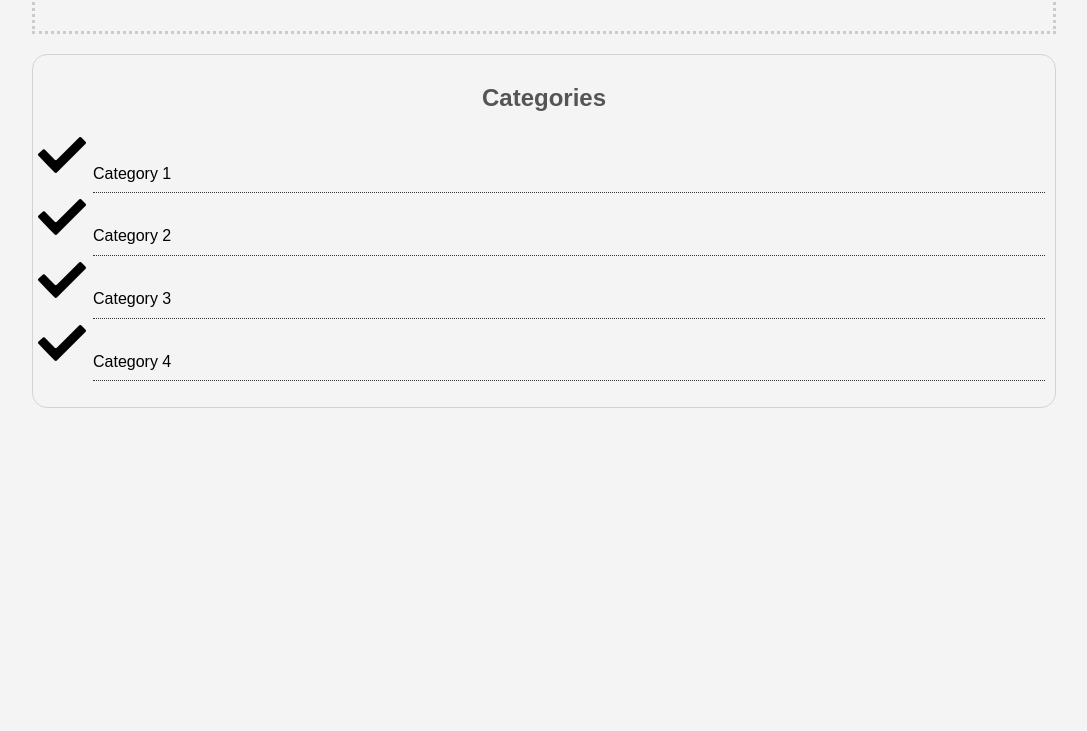
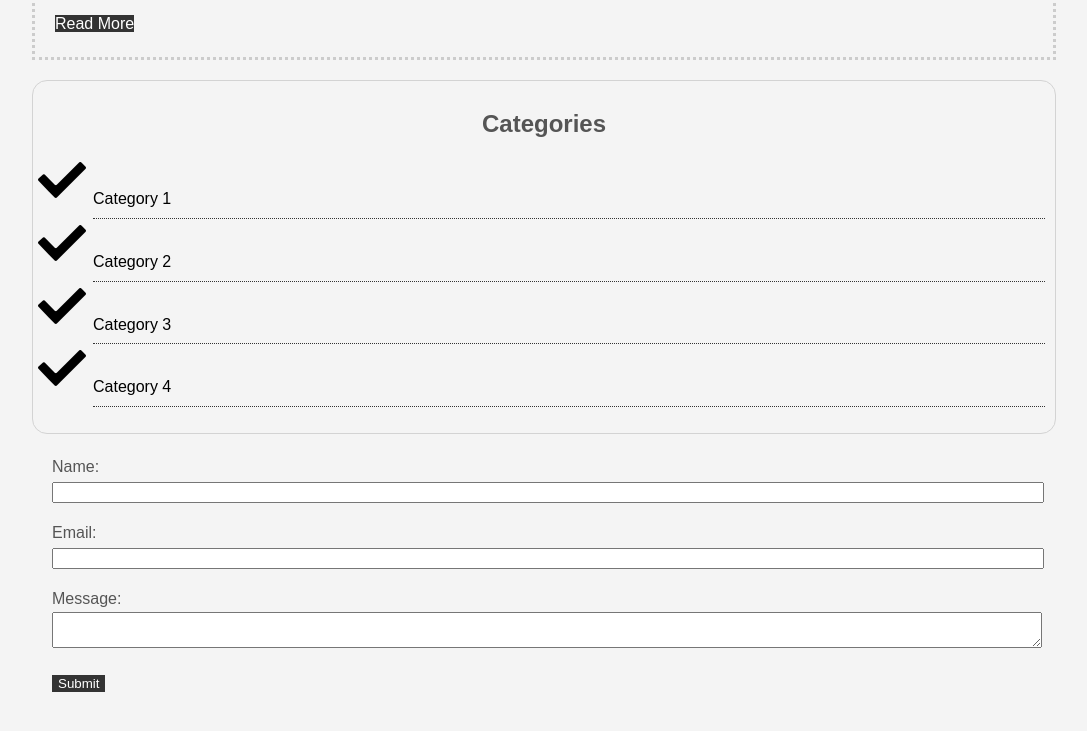
Before and after one commit to Commandorabu/html1-codesandbox, a website: page html1/css/csscheatsheet/index.html in a window 1280 px wide. Shown: the part 353-1084 px from the top of the page, without its empty margins (96-1183 px from the left). Before the commit the page ends 800 px from the top, so only its background shows below. Drawn offline with Linux system fonts and the light colour scheme.

Commit message:
modified:   html1/css/csscheatsheet/css/style.css 	modified:   html1/css/csscheatsheet/index.html

```diff
--- a/html1/css/csscheatsheet/css/style.css
+++ b/html1/css/csscheatsheet/css/style.css
@@ -31,12 +31,19 @@ a:active{
 }
 
 a:visited{
-    color: black;
+
 }
 
 .container{
     width: 80%;
     margin: auto;
+}
+
+.button{
+    background-color: #333;
+    color: #fff;
+    padding: 10px, 15px;
+    border: none;
 }
 
 .box-1{
@@ -102,3 +109,20 @@ a:visited{
     border-bottom: dotted 1px #333;
     list-style-image: url('../images/check.png');
 }
+
+.my-form{
+    padding: 20px;
+}
+
+.my-form .form-group{
+    padding-bottom: 15px;
+}
+
+.my-form label{
+    display: block;
+}
+
+.my-form input[type='text'], .my-form textarea{
+    padding: 8 px;
+    width: 100%;
+}
--- a/html1/css/csscheatsheet/index.html
+++ b/html1/css/csscheatsheet/index.html
@@ -15,6 +15,7 @@
         <div class="box-2">
             <h1>Goodbye  world</h1>
             <p>Lorem ipsum dolor sit amet consectetur, adipisicing elit. Inventore, illo, perspiciatis minus corrupti voluptas sed delectus voluptate obcaecati facilis, ut consectetur hic nam dicta nesciunt quam tempora earum quaerat quibusdam!</p>
+            <a href="#" class="button">Read More</a>
         </div>
 
 
@@ -28,6 +29,23 @@
             </ul>
         </div>
 
-    </div>
+        <form class="my-form">
+            <div class="form-group">
+                <label>Name: </label>
+                <input type="text" name="name">
+            </div>
+            <div class="form-group">
+                <label>Email: </label>
+                <input type="text" name="email">
+            </div>
+            <div class="form-group">
+                <label>Message: </label>
+                <textarea name="message"></textarea>
+            </div>
+            <input class="button" type="submit" value="Submit" name="">
+        </form>
+    </div><!-- ./container -->
+
+    <div style="margin-top: 500px;"></div>
 </body>
 </html>
```
